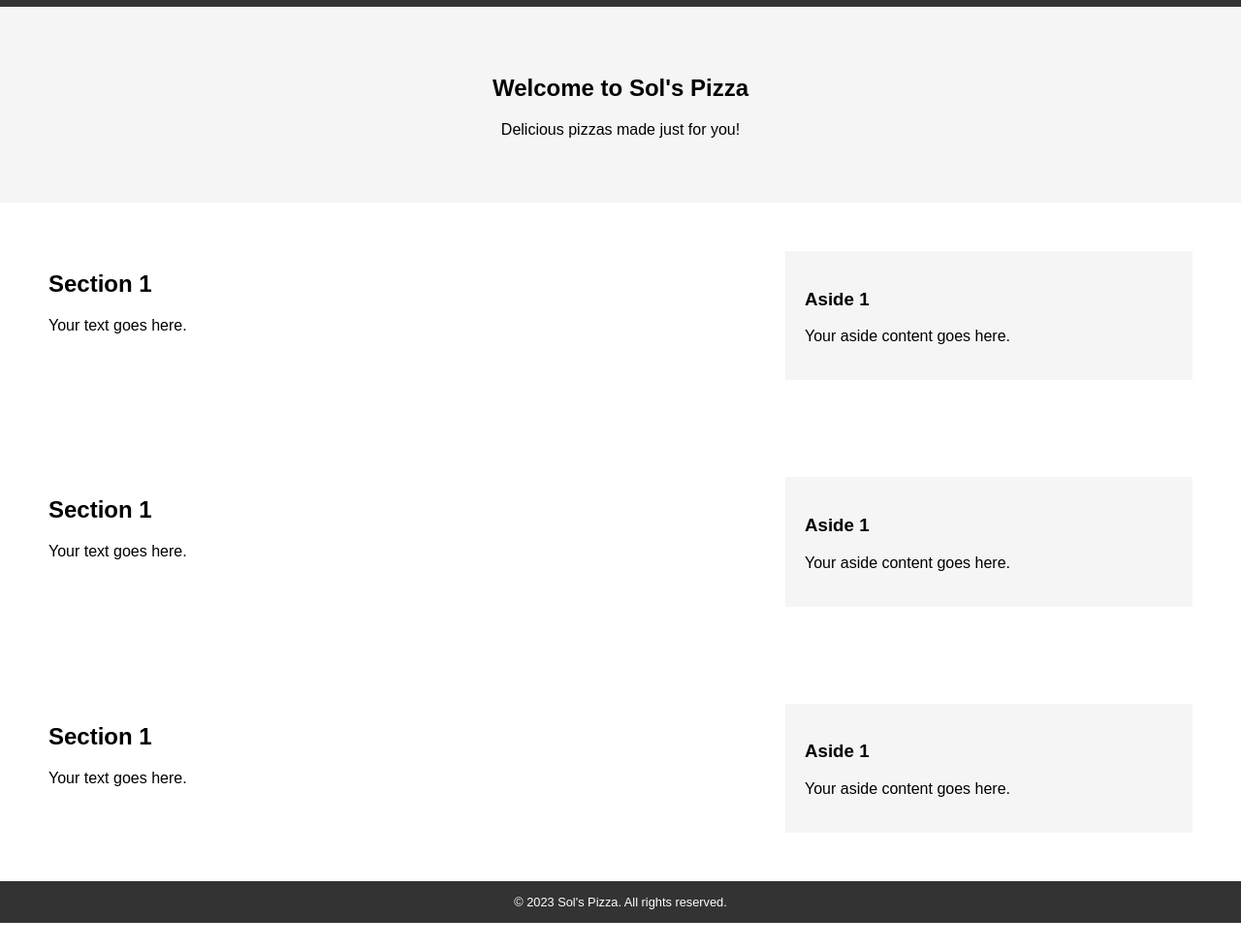
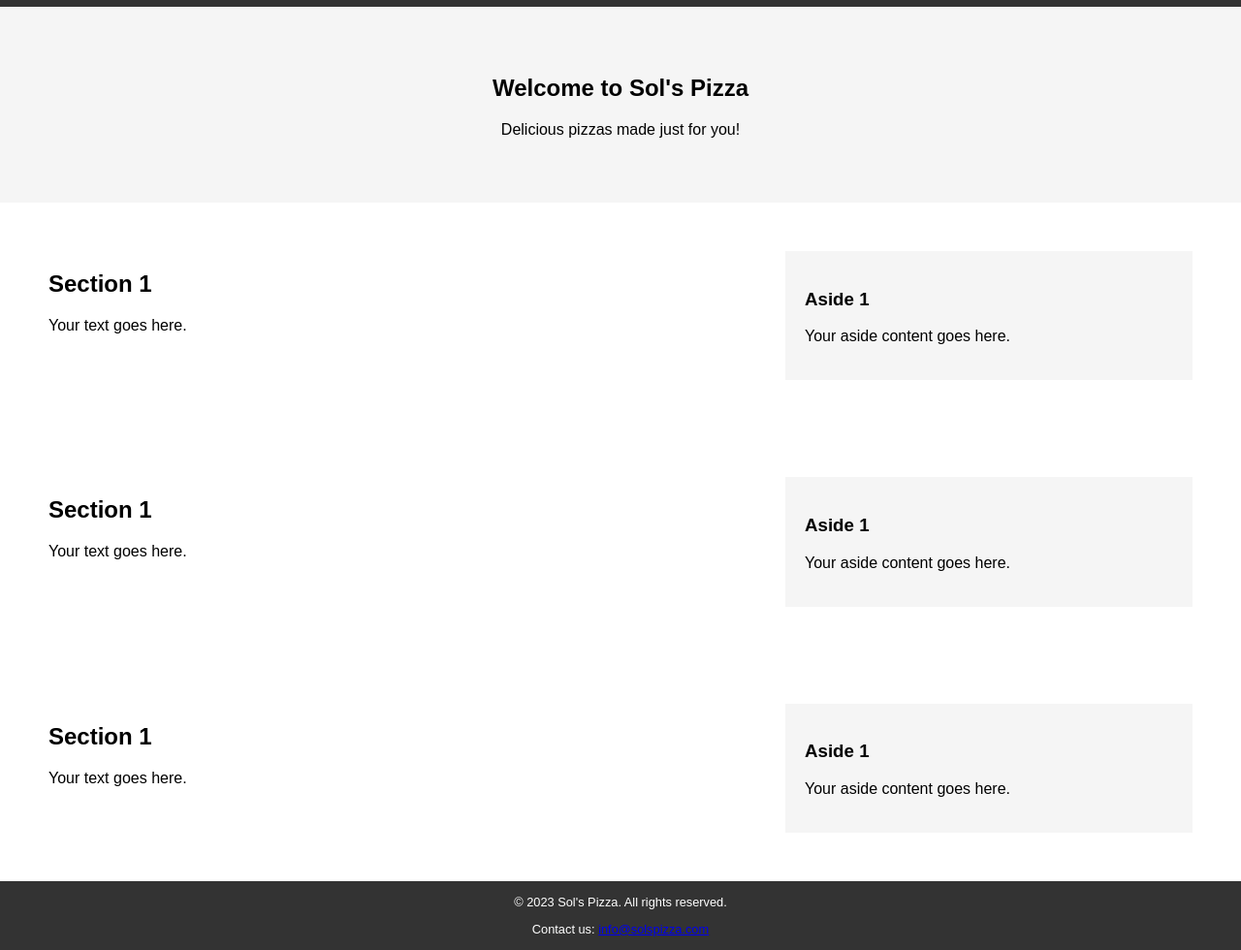
Before and after one commit to SauelAlmonte/final_project_pizza_shop, a plain HTML site: page index.html in a window 1280 px wide. Shown: the part 41-1021 px from the top of the page at 97% size. Before the commit the page ends 993 px from the top, so only its background shows below. Drawn offline with Linux system fonts and the light colour scheme; a script that the page names is missing.

Commit message:
Final Project Pizza Shop

```diff
--- a/index.html
+++ b/index.html
@@ -85,9 +85,10 @@
 			</aside>
 		</section>
 		<!-- Footer -->
+		<!-- Footer -->
 		<footer>
-			<!-- Add your footer content here -->
 			<p>&copy; 2023 Sol's Pizza. All rights reserved.</p>
+			<p>Contact us: <a href="mailto:info@solspizza.com">info@solspizza.com</a></p>
 		</footer>
 	</body>
 	<script src="/scripts/script.js"></script>
```
